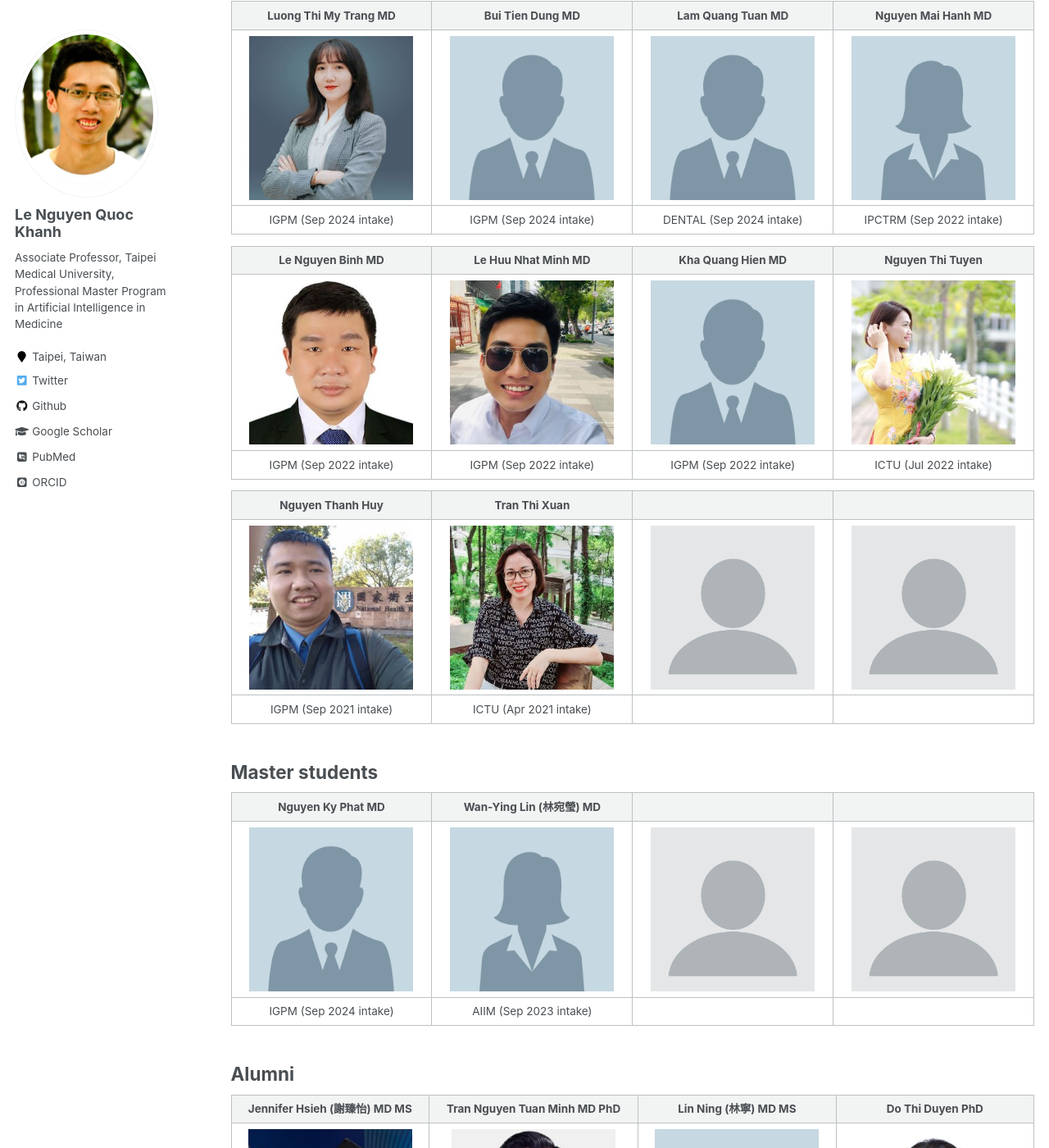
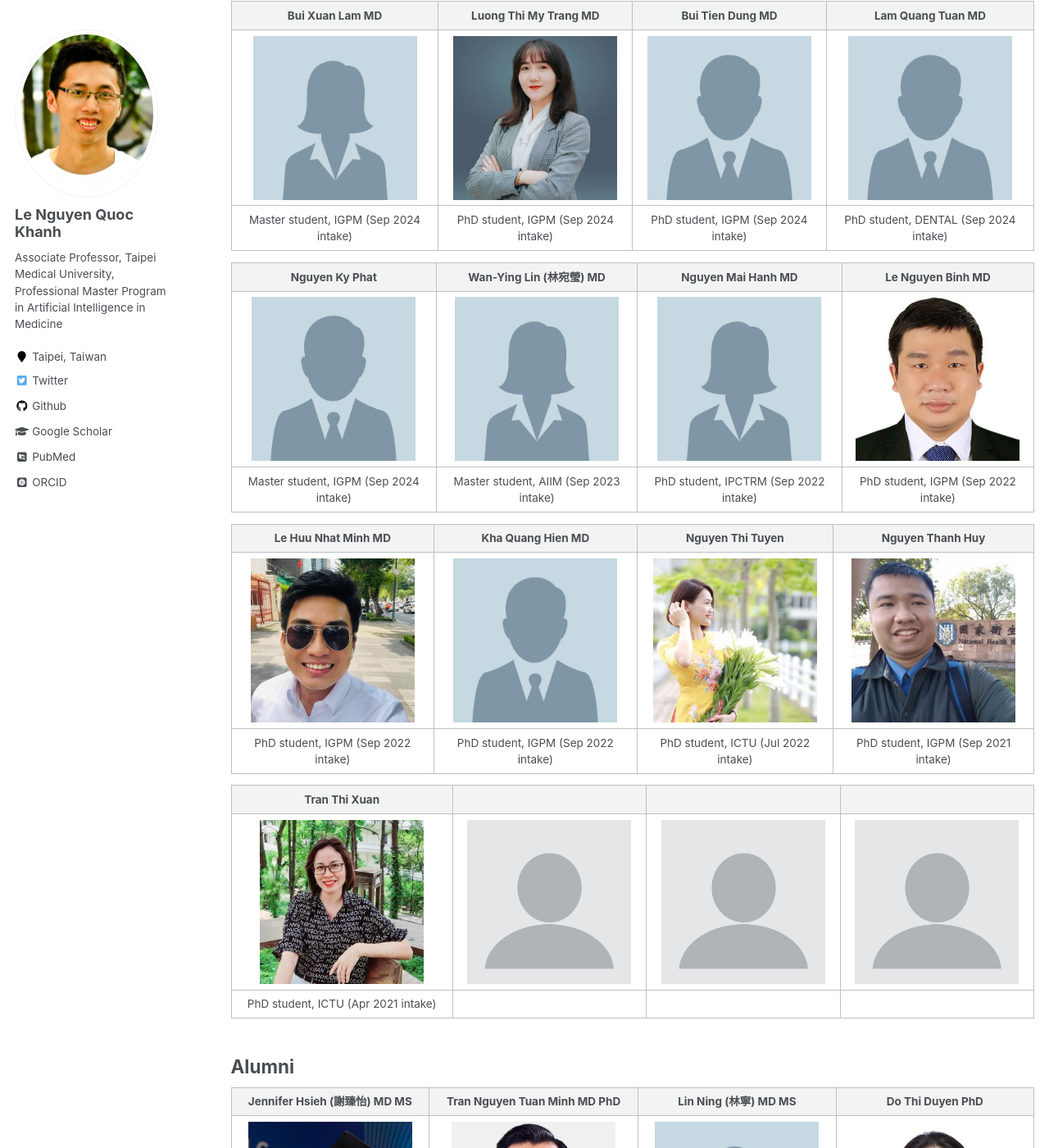
Before and after one commit to khanhlee/khanhlee.github.io, a Jekyll site: the page built from _pages/member.md, in a window 1280 px wide and 1400 px high, scrolled down 581 px. Shown: the whole window at 82% size. Built offline with Jekyll 4.4.1, drawn with Linux system fonts in a browser that asks for light colours; some web fonts are replaced; some of the changed text lies outside the part shown.

Commit message:
Update member.md

```diff
--- a/_pages/member.md
+++ b/_pages/member.md
@@ -14,29 +14,27 @@ author_profile: true
 ## Research assistant
 * Yi-Ting Lee (李懿庭)
 
-## Ph.D. students
+## Graduate students
 
-| Luong Thi My Trang MD | Bui Tien Dung MD | Lam Quang Tuan MD | Nguyen Mai Hanh MD |
+| Bui Xuan Lam MD | Luong Thi My Trang MD | Bui Tien Dung MD | Lam Quang Tuan MD |
 | :-------------: | :-------------: | :-----: | :-----: |
-| <img align="center" src="/images/mytrang.jpg" width="200px"> | <img align="center" src="/images/male.png" width="200px"> | <img align="center" src="/images/male.png" width="200px"> | <img align="center" src="/images/female.png" width="200px"> |
-| IGPM (Sep 2024 intake) | IGPM (Sep 2024 intake) | DENTAL (Sep 2024 intake) | IPCTRM (Sep 2022 intake) |
+| <img align="center" src="/images/female.png" width="200px"> | <img align="center" src="/images/mytrang.jpg" width="200px"> | <img align="center" src="/images/male.png" width="200px"> | <img align="center" src="/images/male.png" width="200px"> |
+| Master student, IGPM (Sep 2024 intake) | PhD student, IGPM (Sep 2024 intake) | PhD student, IGPM (Sep 2024 intake) | PhD student, DENTAL (Sep 2024 intake) |
 
-| Le Nguyen Binh MD | Le Huu Nhat Minh MD | Kha Quang Hien MD | Nguyen Thi Tuyen |
+| Nguyen Ky Phat | Wan-Ying Lin (林宛瑩) MD | Nguyen Mai Hanh MD | Le Nguyen Binh MD |
 | :-------------: | :-------------: | :-----: | :-----: |
-| <img align="center" src="/images/binh.jpg" width="200px"> | <img align="center" src="/images/minh_le.jpg" width="200px"> | <img align="center" src="/images/male.png" width="200px"> | <img align="center" src="/images/tuyen.jpg" width="200px"> |
-| IGPM (Sep 2022 intake) | IGPM (Sep 2022 intake) | IGPM (Sep 2022 intake) | ICTU (Jul 2022 intake) |
+| <img align="center" src="/images/male.png" width="200px"> | <img align="center" src="/images/female.png" width="200px"> | <img align="center" src="/images/female.png" width="200px"> | <img align="center" src="/images/binh.jpg" width="200px"> |
+| Master student, IGPM (Sep 2024 intake) | Master student, AIIM (Sep 2023 intake) | PhD student, IPCTRM (Sep 2022 intake) | PhD student, IGPM (Sep 2022 intake) |
 
-| Nguyen Thanh Huy | Tran Thi Xuan |  |  |
+| Le Huu Nhat Minh MD | Kha Quang Hien MD | Nguyen Thi Tuyen | Nguyen Thanh Huy |
 | :-------------: | :-------------: | :-----: | :-----: |
-| <img align="center" src="/images/huy.jpg" width="200px"> | <img align="center" src="/images/xuan.jpg" width="200px"> | <img align="center" src="/images/profile.png" width="200px"> | <img align="center" src="/images/profile.png" width="200px"> |
-| IGPM (Sep 2021 intake) | ICTU (Apr 2021 intake) |  |  |
+| <img align="center" src="/images/minh_le.jpg" width="200px"> | <img align="center" src="/images/male.png" width="200px"> | <img align="center" src="/images/tuyen.jpg" width="200px"> | <img align="center" src="/images/huy.jpg" width="200px"> |
+| PhD student, IGPM (Sep 2022 intake) | PhD student, IGPM (Sep 2022 intake) | PhD student, ICTU (Jul 2022 intake) | PhD student, IGPM (Sep 2021 intake) |
 
-## Master students
-
-| Nguyen Ky Phat MD | Wan-Ying Lin (林宛瑩) MD |  |  |
+| Tran Thi Xuan |  |  |  |
 | :-------------: | :-------------: | :-----: | :-----: |
-| <img align="center" src="/images/male.png" width="200px"> | <img align="center" src="/images/female.png" width="200px"> | <img align="center" src="/images/profile.png" width="200px"> | <img align="center" src="/images/profile.png" width="200px"> |
-| IGPM (Sep 2024 intake) | AIIM (Sep 2023 intake) |  |  |
+| <img align="center" src="/images/xuan.jpg" width="200px"> | <img align="center" src="/images/profile.png" width="200px"> | <img align="center" src="/images/profile.png" width="200px"> | <img align="center" src="/images/profile.png" width="200px"> |
+| PhD student, ICTU (Apr 2021 intake) |  |  |  |
 
 ## Alumni
 
```
